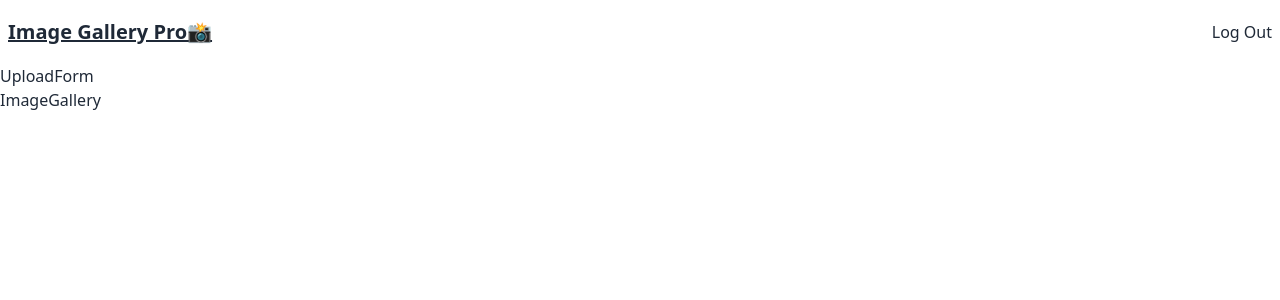
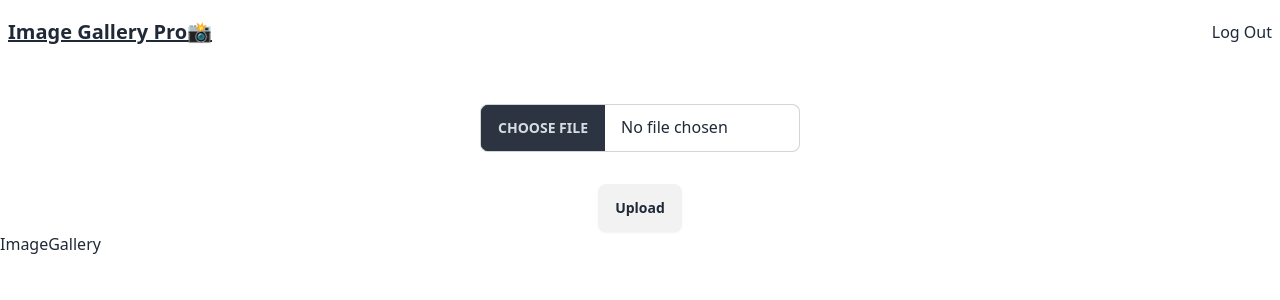
Before and after one commit to athena-codes/craftsnap, a React (Vite) app: page / in a window 1280 px wide. Shown: the top 300 px of the page. Built offline with nearby package versions, Linux system fonts and the light colour scheme.

Commit message:
added styling to homepage

```diff
--- a/src/components/UploadForm.tsx
+++ b/src/components/UploadForm.tsx
@@ -1,7 +1,14 @@
-
 const UploadForm = () => {
   return (
-    <div>UploadForm</div>
+    <div className='text-center mt-10'>
+      <form className='flex items-center flex-col gap-8'>
+        <input
+          type='file'
+          className='file-input file-input-bordered w-full max-w-xs'
+        />
+        <button className="btn gap-3"> Upload </button>
+      </form>
+    </div>
   )
 }
 
```
